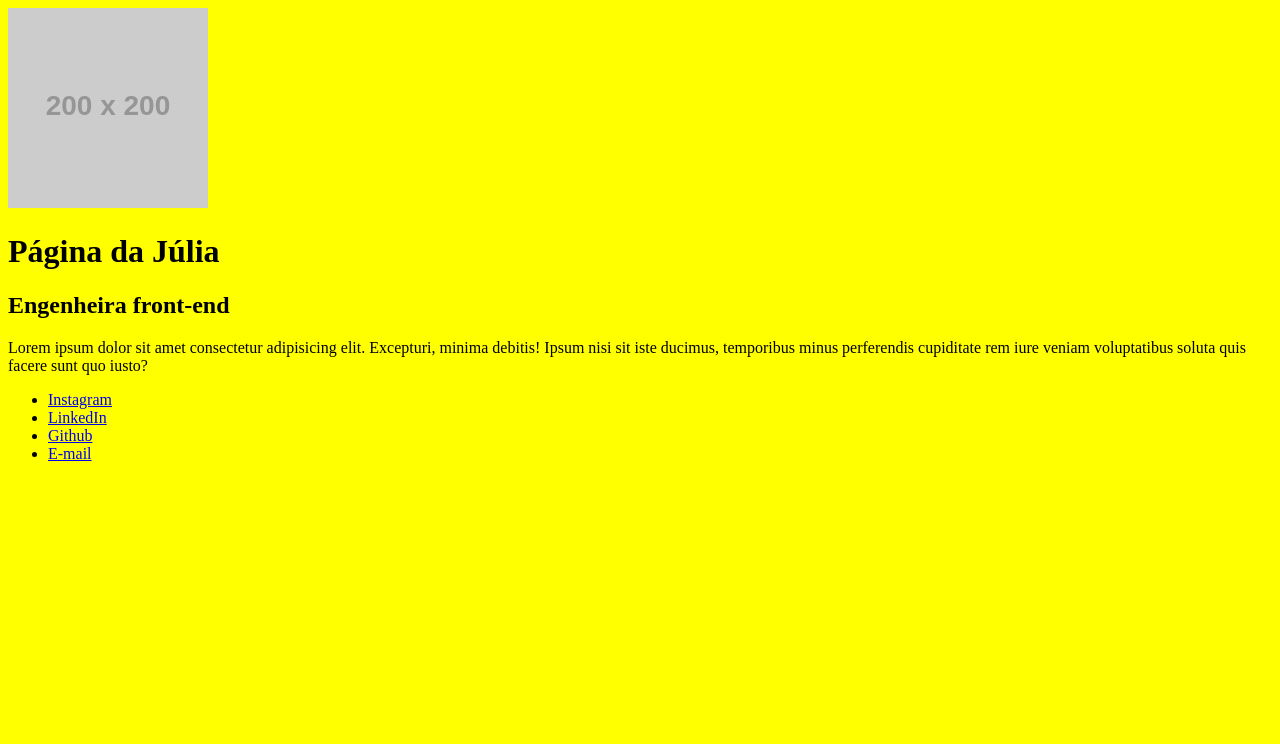
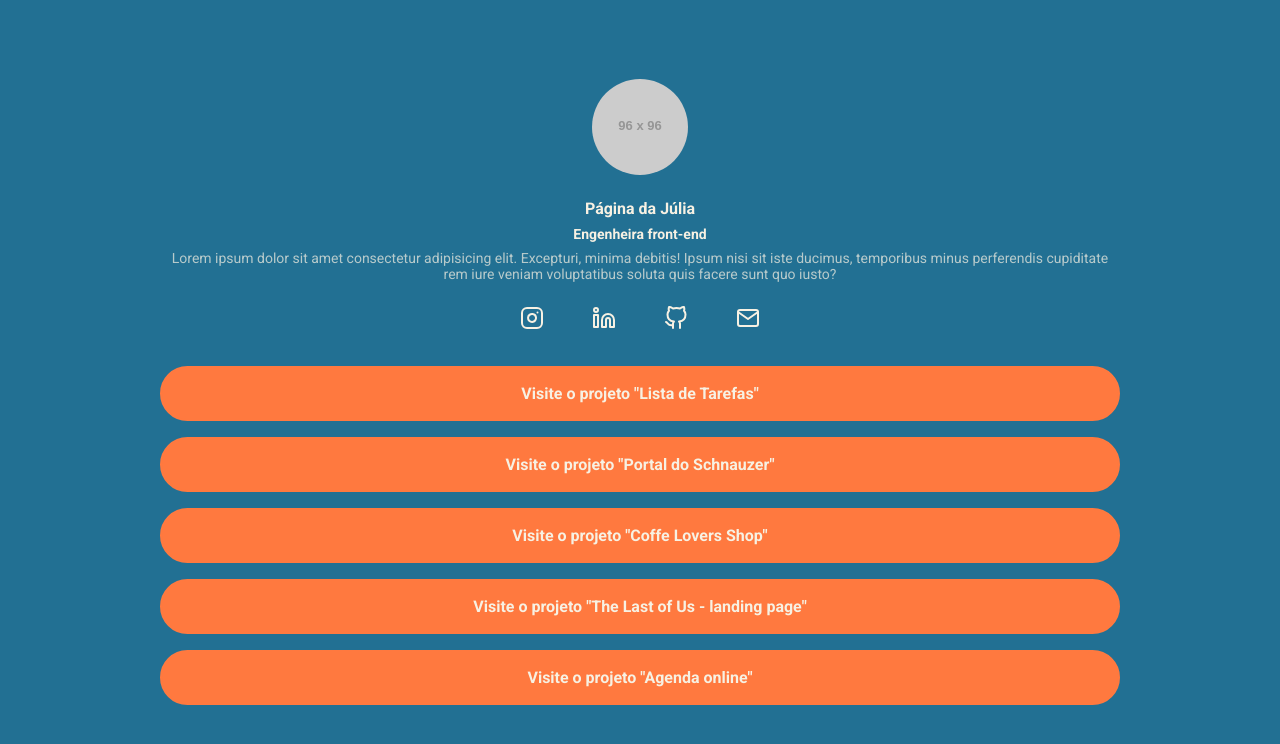
Before and after one commit to Julia-slvbrg/contact-linktree-less, a website: page index.html in a window 1280 px wide. Drawn offline with Linux system fonts and the light colour scheme; placeholder pictures from the web are drawn by us.

Commit message:
chore: projects linked, page was styled, buttons implemented and styled

```diff
--- a/index.html
+++ b/index.html
@@ -5,24 +5,71 @@
     <meta name="viewport" content="width=device-width, initial-scale=1.0">
     <title>Linktree</title>
     <link rel="stylesheet" href="./build/styles/main.css">
+    <link rel="preconnect" href="https://fonts.googleapis.com">
+    <link rel="preconnect" href="https://fonts.gstatic.com" crossorigin>
+    <link href="https://fonts.googleapis.com/css2?family=Roboto:ital,wght@0,100;0,300;0,400;0,500;0,700;0,900;1,100;1,300;1,400;1,500;1,700;1,900&display=swap" rel="stylesheet">
 </head>
 <body>
-    <header>
-        <img src="https://via.placeholder.com/200x200" alt="">
-        <h1>Página da Júlia</h1>
-        <h2>Engenheira front-end</h2>
-        <p>
-            Lorem ipsum dolor sit amet consectetur adipisicing elit. Excepturi, minima debitis! Ipsum nisi sit iste ducimus, temporibus minus perferendis cupiditate rem iure veniam voluptatibus soluta quis facere sunt quo iusto?
-        </p>
+    <div class="container">
+        <header>
+            <img class="profile-avatar" src="https://via.placeholder.com/96x96" alt="">
+            <div class="profile-bio">
+                <h1 class="profile-bio-name">Página da Júlia</h1>
+                <h2 class="profile-bio-subtitle">Engenheira front-end</h2>
+                <p class="profile-bio-desciption">
+                    Lorem ipsum dolor sit amet consectetur adipisicing elit. Excepturi, minima debitis! Ipsum nisi sit iste ducimus, temporibus minus perferendis cupiditate rem iure veniam voluptatibus soluta quis facere sunt quo iusto?
+                </p>
+            </div>
+
+        </header>
+
         <nav>
-            <ul>
-                <li><a href="#">Instagram</a></li>
-                <li><a href="#">LinkedIn</a></li>
-                <li><a href="#">Github</a></li>
-                <li><a href="#">E-mail</a></li>
+            <ul class="socials">
+                <li><a href="#">
+                    <img src="./src/images/instagram.svg" alt="Logo do Instagram">
+                </a></li>
+                <li><a href="#">
+                    <img src="./src/images/linkedin.svg" alt="Logo do linkedin">
+                </a></li>
+                <li><a href="#">
+                    <img src="./src/images/github.svg" alt="Logo do Github">
+                </a></li>
+                <li><a href="#">
+                    <img src="./src/images/mail.svg" alt="Logo do e-mail">
+                </a></li>
             </ul>
         </nav>
-    </header>
 
+        <nav>
+            <ul class="projects-list">
+                <li class="projects-list-item">
+                    <a target="_blank" href="https://to-do-list-theta-five.vercel.app">
+                        Visite o projeto "Lista de Tarefas"
+                    </a>
+                </li>
+                <li class="projects-list-item">
+                    <a target="_blank" href="https://portal-do-schnauzer.vercel.app/">
+                        Visite o projeto "Portal do Schnauzer"
+                    </a>
+                </li>
+                <li class="projects-list-item">
+                    <a target="_blank" href="https://coffee-lovers-online-shop.vercel.app/">
+                        Visite o projeto "Coffe Lovers Shop"
+                    </a>
+                </li>
+                <li class="projects-list-item">
+                    <a target="_blank" href="https://last-of-us-landing-page-nu.vercel.app">
+                        Visite o projeto "The Last of Us - landing page"
+                    </a>
+                </li>
+                <li class="projects-list-item">
+                    <a target="_blank" href="https://contact-list-indol-iota.vercel.app/">
+                        Visite o projeto "Agenda online"
+                    </a>
+                </li>
+            </ul>
+        </nav>
+
+    </div>
 </body>
 </html>
--- a/src/styles/main.less
+++ b/src/styles/main.less
@@ -1,5 +1,115 @@
 @import 'variables.less';
+@import 'maps.less';
+
+@breakpointMobile: ~"(max-width: 767px)";
+@breakpointTablet: ~"(min-width: 768px) and (max-width:1023px)";
+
+
+.marginBottom8{
+    margin-bottom: 8px;
+}
+
+*{
+    box-sizing: border-box;
+    margin: 0;
+    padding: 0;
+    font-family: "Roboto", sans-serif;
+}
 
 body{
-    background-color: @backgroundColor;
+    background-color: #colors[backgroundColor]; //desse jeito está usando o arquivo maps.less
+    color: @textColor; //desse jeito está usando o arquivo variables.less
 }
+
+li{
+    list-style: none;
+}
+
+.container{
+    max-width: 960px;
+    width: 100%;
+    margin: 0 auto;
+    height: 100vh;
+    display: flex;
+    flex-direction: column;
+    justify-content: center;
+
+    @media @breakpointMobile {
+        max-width: 70%;
+    }
+
+    @media @breakpointTablet {
+        max-width: 80%;
+    }
+}
+
+header{
+    padding-bottom: 24px;
+
+    .profile-avatar{
+        display: block;
+        margin: 0 auto 24px;
+        border-radius: 50%;
+    }
+}
+
+.profile-bio{
+    text-align: center;
+
+    &-name{
+        font-size: 16px;
+        .marginBottom8();
+    }
+    &-subtitle{
+        font-size: 14px;
+        .marginBottom8();
+    }
+    &-desciption{
+        font-size: 14px;
+        opacity: .7;
+    }
+}
+
+.socials{
+    display: flex;
+    justify-content: space-between;
+    max-width: 240px;
+    width: 100%;
+    margin: 0 auto;
+
+
+    li{
+        img{
+            transition: all ease .3s;
+            &:hover{
+                transform: scale(1.3);
+            }
+        }
+    }
+
+}
+
+.projects-list{
+    margin-top: 32px;
+
+    &-item{
+        a{
+            text-decoration: none;
+            background-color: #colors[buttonCollor];
+            display: block;
+            padding: 16px 20px;
+            margin-bottom: 16px;
+            text-align: center;
+            color: #colors[textColor];
+            font-weight: bold;
+            border-radius: 30px;
+            border: 2px solid #colors[buttonCollor];
+            transform: all ease .5s;
+
+            &:hover{
+                color: #colors[buttonCollor];
+                background-color: transparent;
+            }
+        }
+    }
+}
--- /dev/null
+++ b/src/styles/maps.less
@@ -0,0 +1,5 @@
+#colors(){
+    backgroundColor: #227093;
+    buttonCollor: #ff793f;
+    textColor: #f7f1e3;
+}
```
Also changed, not shown: build/styles/main.css, src/images/github.svg (added), src/images/instagram.svg (added), src/images/linkedin.svg (added), src/images/mail.svg (added).
